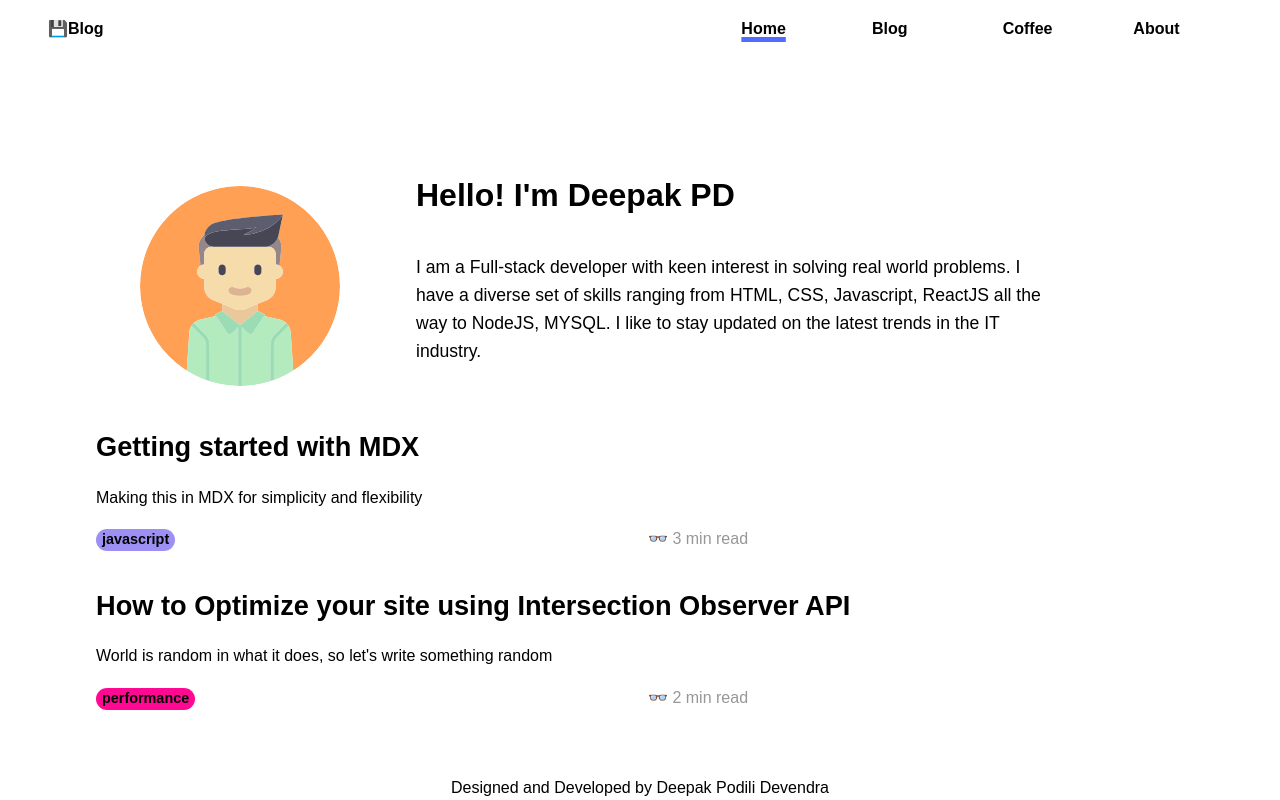
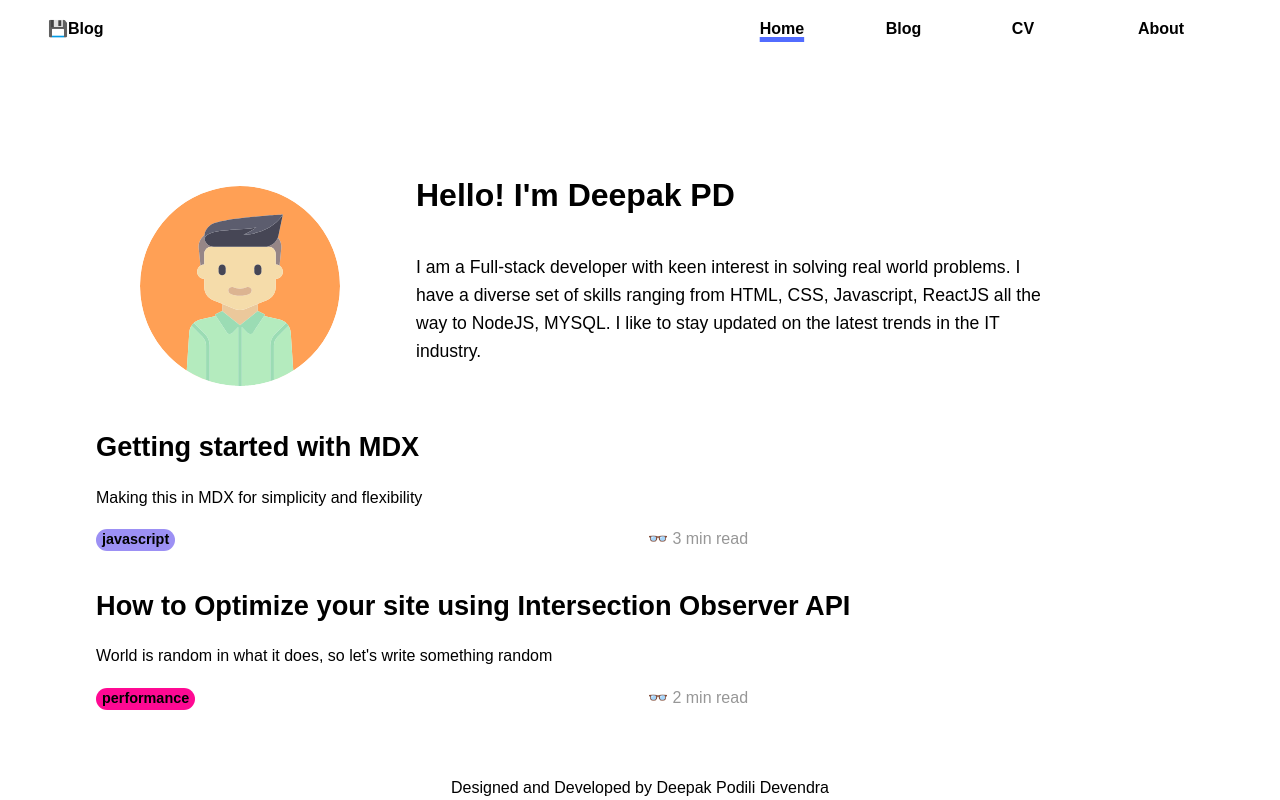
Before and after one commit to odin47/blog-deepak, a Next.js app: page / in a window 1280 px wide. Built offline with nearby package versions, Linux system fonts and the light colour scheme.

Commit message:
Added Resume functionality
1.) Added a link for viewing resume
2.) Added resume.pdf in public folder

```diff
--- a/components/SideNav/SideNav.js
+++ b/components/SideNav/SideNav.js
@@ -43,7 +43,7 @@ const SideNav = ({isOpen, handleClose}) => {
 					<ul>
 						<li className={router.pathname === '/' ? 'textUnderline' : ''}><Link href={'/'}>Home</Link></li>
 						<li className={router.pathname === '/blog' ? 'textUnderline' : ''}><Link href={'/blog'}>Blog</Link></li>
-						<li className={router.pathname === '/coffee' ? 'textUnderline' : ''}><Link href={'/coffee'}>Coffee</Link></li>
+						<li className={router.pathname === '/resume.pdf' ? 'textUnderline' : ''}><Link href={'/resume.pdf'}>CV</Link></li>
 						<li className={router.pathname === '/about' ? 'textUnderline' : ''}><Link href={'/about'}>About</Link></li>
 					</ul>
 				</div>
```
Also changed, not shown: 1 other file (tests, documents, lock files or other folders).
